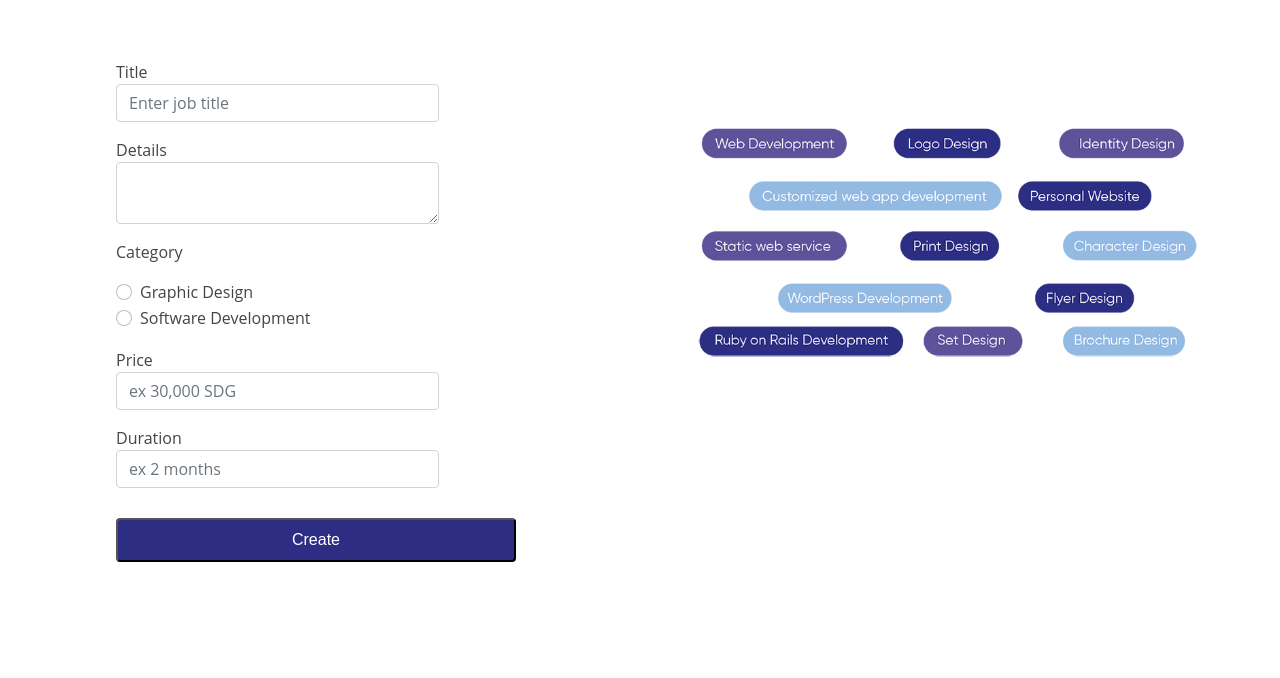
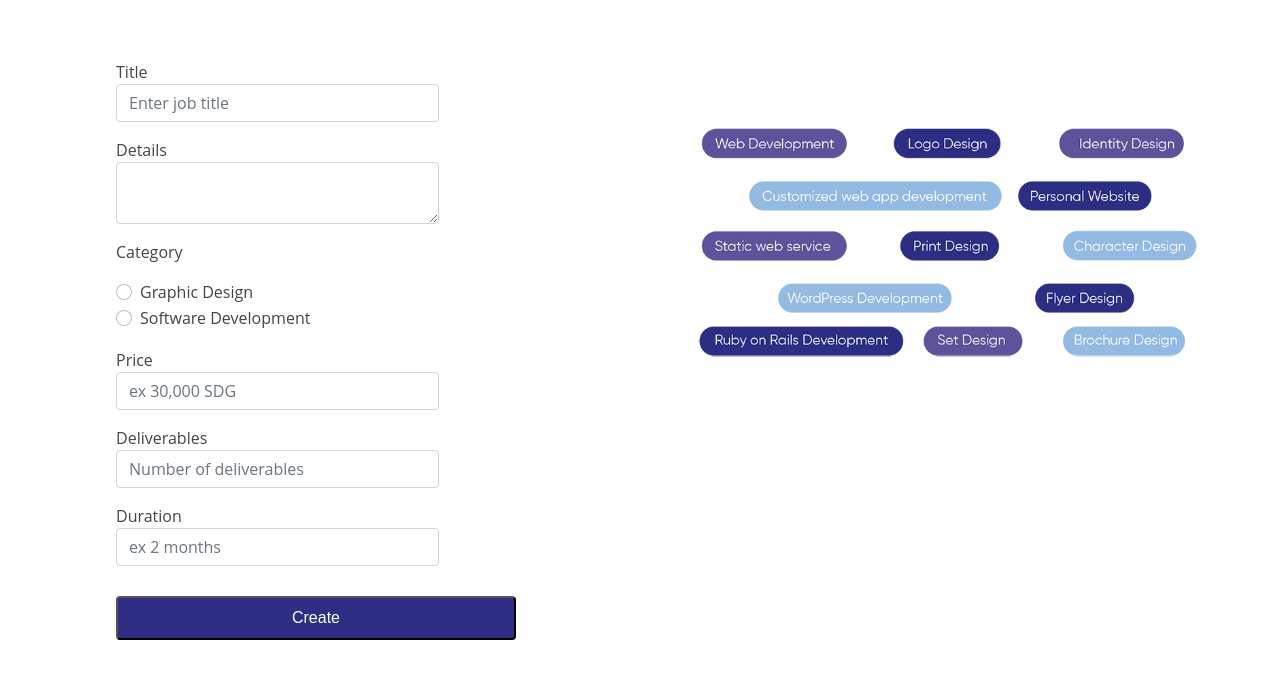
Before and after one commit to mohammed-abdelbasit/freelance-platform, a website: page src/Front/createJob.html in a window 1280 px wide. Shown: the part 84-762 px from the top of the page. Drawn offline with Linux system fonts and the light colour scheme.

Commit message:
commit on 'main'

```diff
--- a/src/Front/createJob.html
+++ b/src/Front/createJob.html
@@ -153,6 +153,24 @@
 
                       <div class="form-group pt-3">
                         <label for="name" class="row-cols-sm-5 control-label"
+                          >Deliverables</label
+                        >
+                        <div class="cols-sm-10">
+                          <div class="input-group">
+                            <input
+                              type="text"
+                              class="form-control"
+                              name="name"
+                              id="price"
+                              placeholder="Number of deliverables"
+                              required
+                            />
+                          </div>
+                        </div>
+                      </div>
+
+                      <div class="form-group pt-3">
+                        <label for="name" class="row-cols-sm-5 control-label"
                           >Duration</label
                         >
                         <div class="cols-sm-10">
```
